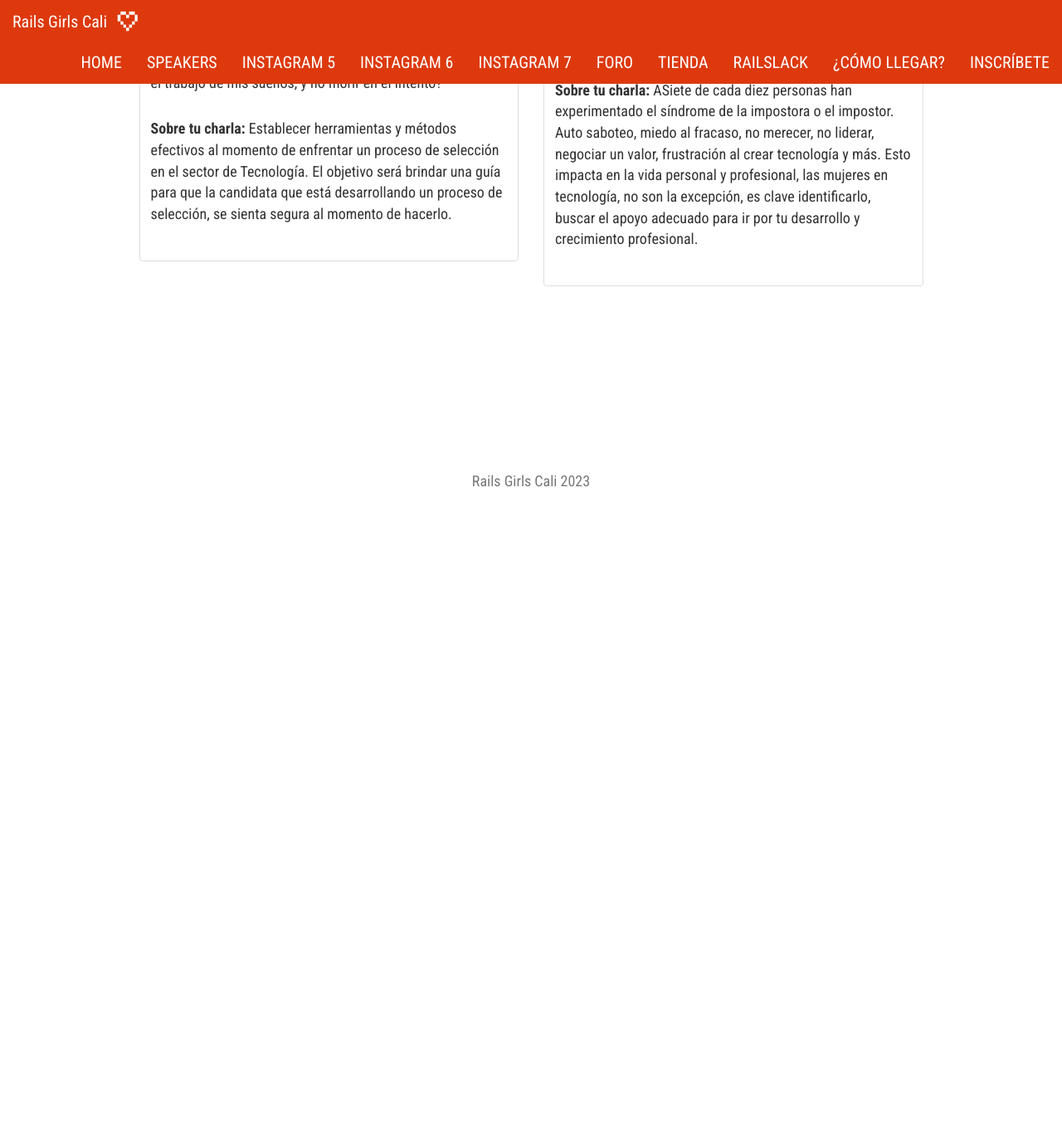
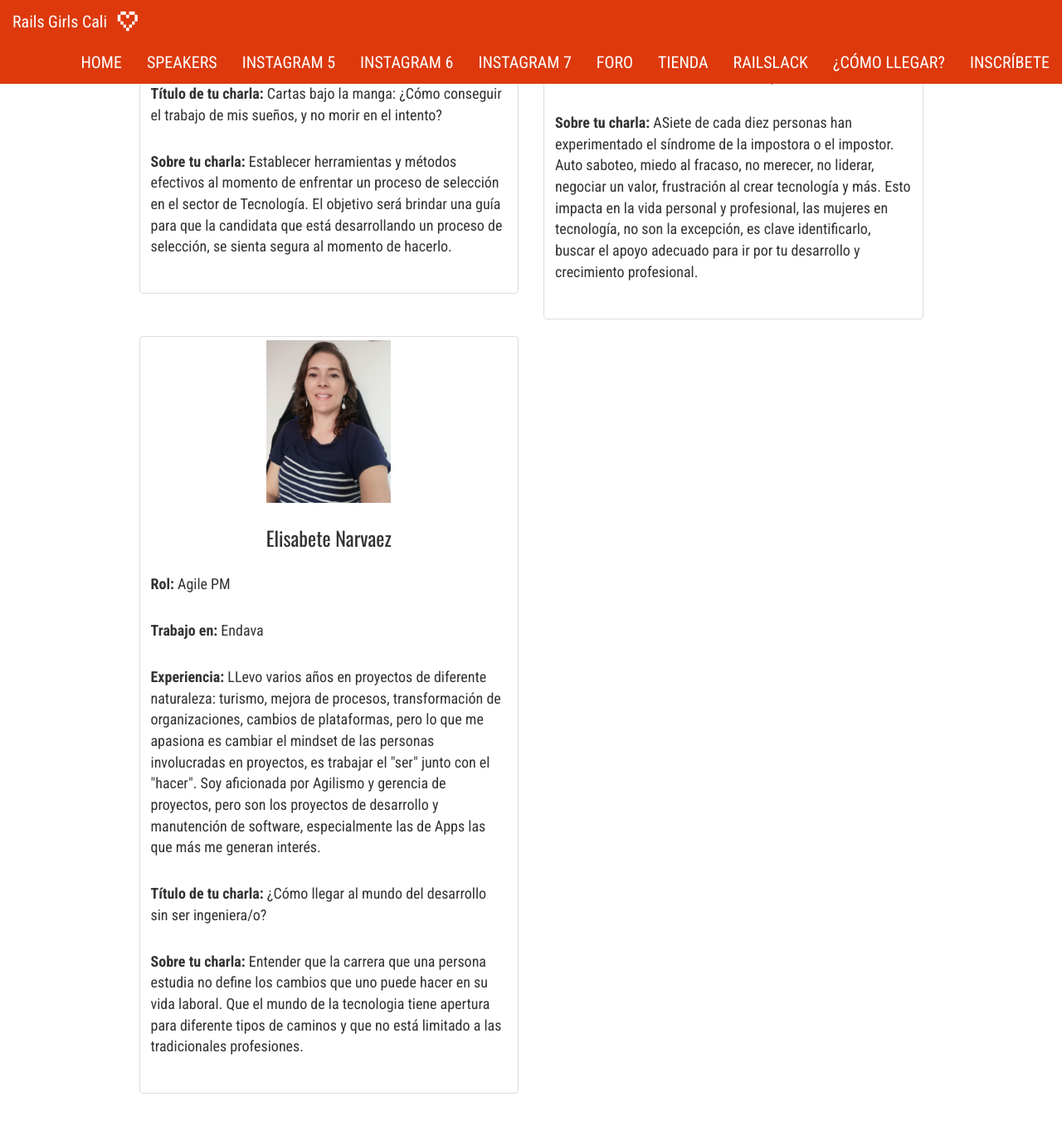
Before and after one commit to railsgirls-cali/railsgirls-cali.github.io, a Jekyll site: the page built from _pages/speakers.html, in a window 1280 px wide and 1400 px high, scrolled down 1729 px. Shown: the top 1357 px of the window at 83% size. Built offline with Jekyll 4.4.1, drawn with Linux system fonts in a browser that asks for light colours; nearby versions of some CDN libraries; before the commit the page ends 2354 px from its top, so only the background shows below that.

Commit message:
added Elisabete to speakers

```diff
--- a/_pages/speakers.html
+++ b/_pages/speakers.html
@@ -158,3 +158,39 @@ permalink: /speakers/
         </div>
     </div>
 </div>
+
+<div class="row">
+    <div class="col-sm-6 col-md-6">
+        <div class="thumbnail">
+            <img src="/assets/images/speakers/elisabete.jpeg" alt="Speaker Karen Gómez" width="150" />
+            <div class="caption">
+                <h3 class="text-center">Elisabete Narvaez</h3>
+                <p class="role-container">
+                    <span class="strong">Rol:</span> Agile PM
+                </p>
+                <p>
+                    <span class="strong">Trabajo en:</span> Endava
+                </p>
+                <p>
+                    <span class="strong">Experiencia:</span>
+                    LLevo varios años en proyectos de diferente naturaleza: turismo, mejora de procesos, transformación
+                    de organizaciones, cambios de plataformas, pero lo que me apasiona es cambiar el mindset de las
+                    personas involucradas en proyectos, es trabajar el "ser" junto con el "hacer". Soy aficionada por
+                    Agilismo y gerencia de proyectos, pero son los proyectos de desarrollo y manutención de software,
+                    especialmente las de Apps las que más me generan interés.
+                </p>
+                <p>
+                    <span class="strong">Título de tu charla:</span> ¿Cómo llegar al mundo del desarrollo sin ser
+                    ingeniera/o?
+                </p>
+                <p>
+                    <span class="strong">Sobre tu charla:</span>
+                    Entender que la carrera que una persona estudia no define los cambios que uno puede hacer en su vida
+                    laboral. Que el mundo de la tecnologia tiene apertura para diferente tipos de caminos y que no está
+                    limitado a las tradicionales profesiones.
+                </p>
+                <!-- <p><a href="#" class="btn btn-primary" role="button">Button</a> <a href="#" class="btn btn-default" role="button">Button</a></p> -->
+            </div>
+        </div>
+    </div>
+</div>
```
Also changed, not shown: assets/images/speakers/elisabete.jpeg (added), assets/images/speakers/kelly.jpeg, 1 other file.
